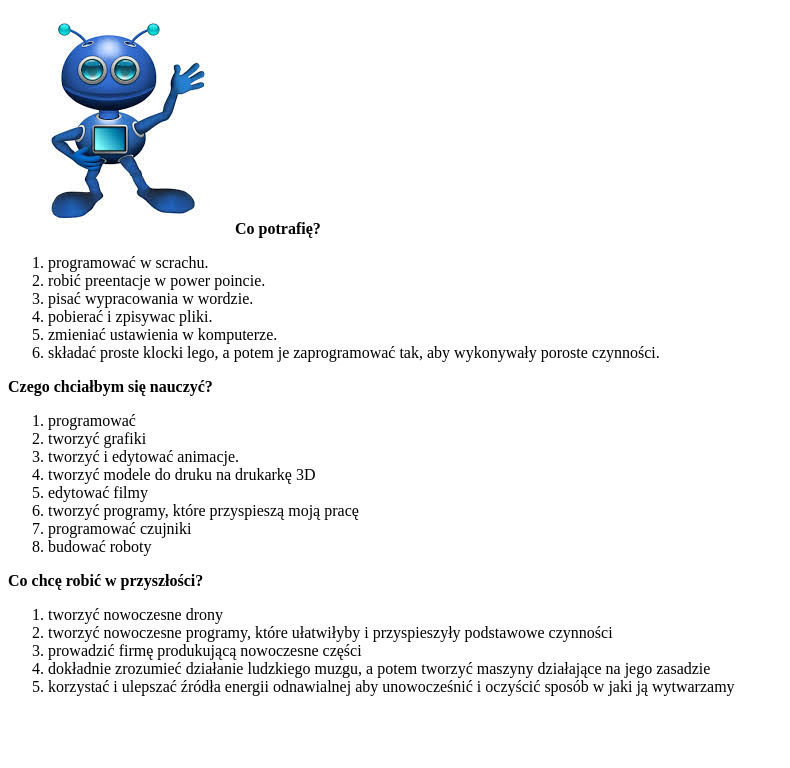
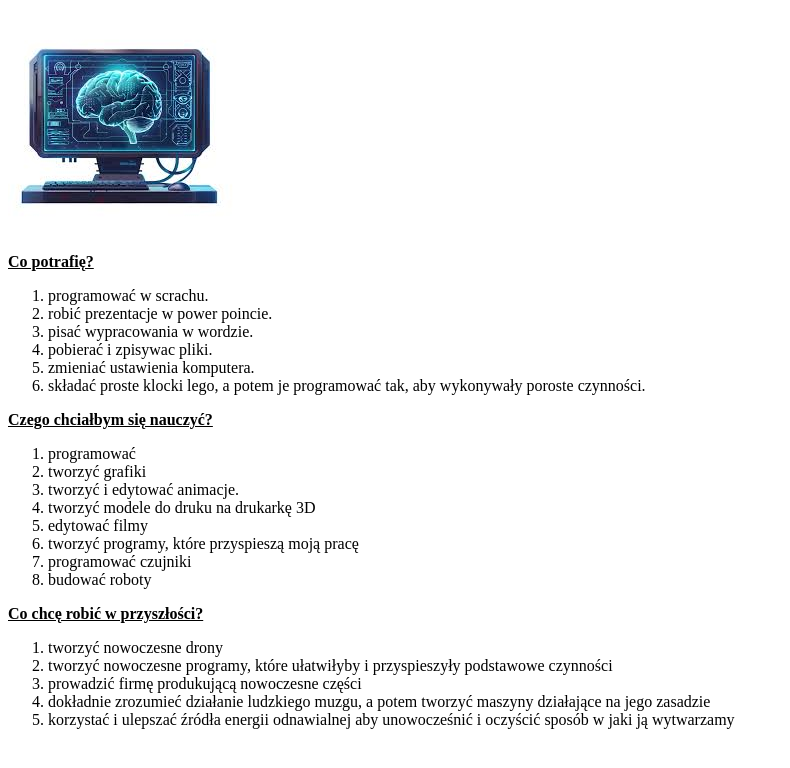
Before and after one commit to Szymon125/szymon125.github.io, a plain HTML site: page index.html in a window 1280 px wide. Shown: the whole page, without its empty margins (0-790 px from the left). Drawn offline with Linux system fonts and the light colour scheme.

Commit message:
Add files via upload

```diff
--- a/index.html
+++ b/index.html
@@ -4,30 +4,30 @@
     <meta charset="UTF-8">
     <meta http-equiv="X-UA-Compatible" content="IE=edge">
     <meta name="viewport" content="width=device-width, initial-scale=1.0">
-    <title>Document</title>
+    <title>INFORMATYKA</title>
+    <link rel="stylesheet" href="style.css">
+    <link rel="preconnect" href="https://fonts.googleapis.com">
+<link rel="preconnect" href="https://fonts.gstatic.com" crossorigin>
+<link href="https://fonts.googleapis.com/css2?family=Josefin+Sans:ital,wght@0,100..700;1,100..700&display=swap" rel="stylesheet">
 </head>
 <body>
-<img src="r.jfif" alt="right">
+    <div>
+       <img src="mozg.jfif" alt="" srcset="">
+        <p class="josefin"></p>
+  <a><u><b>Co potrafię? </b> </u></a>
 
-
-
-
-
-
-  <a><b>Co potrafię? </b>
-        <p>
             <ol>
                 <li> programować w scrachu.</li>
-                <li>robić preentacje w power poincie.</li>
+                <li>robić prezentacje w power poincie.</li>
                 <li>pisać wypracowania w wordzie.</li>
 <li>pobierać i zpisywac pliki.</li>
-<li>zmieniać ustawienia w komputerze.</li>
+<li>zmieniać ustawienia komputera.</li>
 <li>składać proste klocki lego, a potem
-    je zaprogramować tak, aby wykonywały
+    je programować tak, aby wykonywały
     poroste czynności.</li>
             </ol>
         </p>
-         <b>Czego chciałbym się nauczyć?  </b>
+         <u><b>Czego chciałbym się nauczyć?  </b></u>
          <p>
             <ol>
 <li>programować</li>
@@ -40,7 +40,7 @@
 <li>budować roboty</li>
             </ol>
     </p>
-        <b>Co chcę robić w przyszłości?</b>
+       <u> <b>Co chcę robić w przyszłości?</b></u>
         <p>
             <ol>
 <li>tworzyć nowoczesne drony</li>
@@ -49,10 +49,12 @@
 <li> dokładnie zrozumieć działanie ludzkiego muzgu, a potem tworzyć maszyny działające na jego zasadzie</li>
 <li> korzystać i ulepszać źródła energii odnawialnej aby unowocześnić i oczyścić sposób w jaki ją wytwarzamy</li>
 </ol>
+</p>
+
        </p>
+        </a>
 
+    </div>
 
-
-        </a>
 </body>
 </html>
```
Also changed, not shown: mozg.jfif (added).
